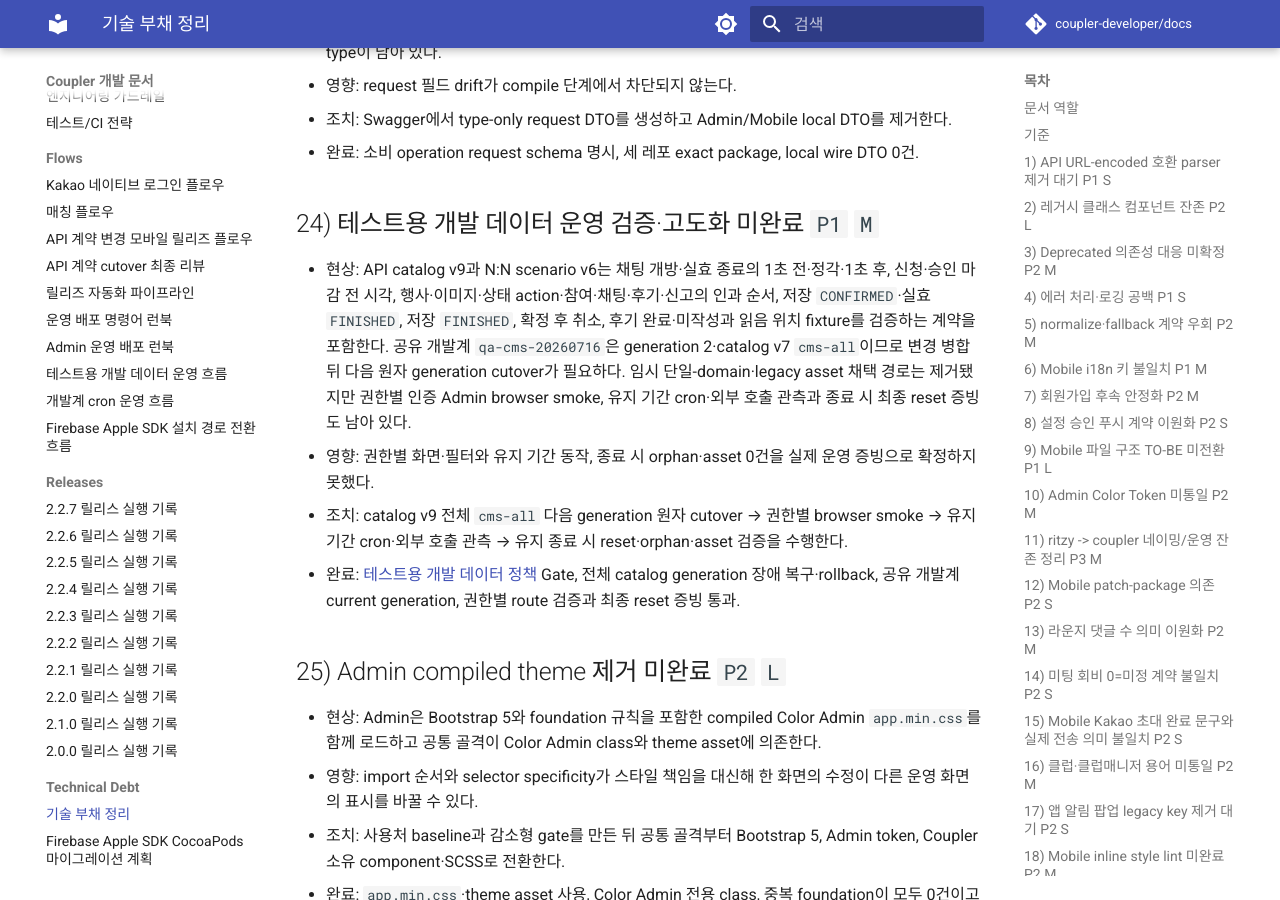
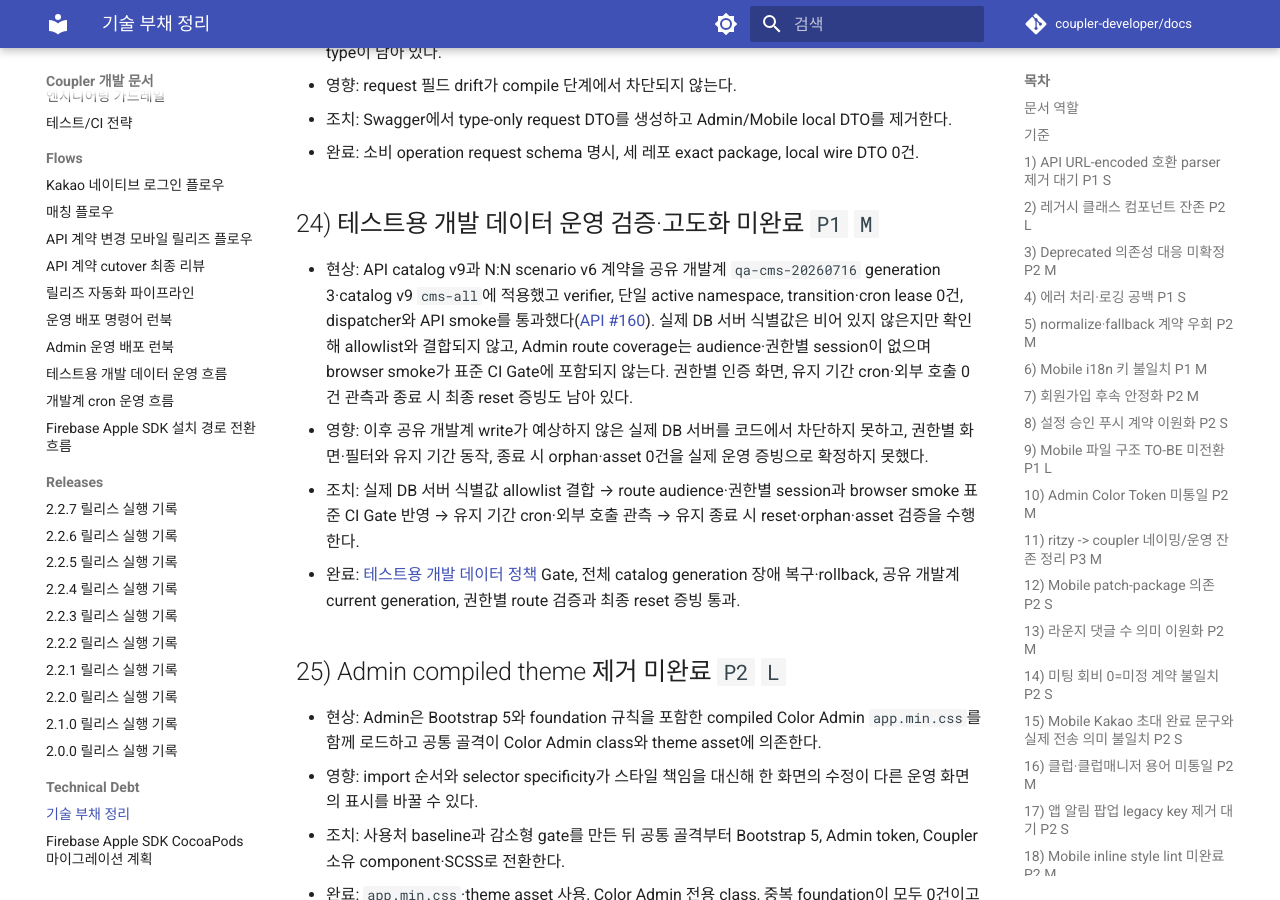
Before and after one commit to coupler-developer/docs, an MkDocs documentation site: the page built from content/technical-debt/technical-debt.md, in a window 1280 px wide and 900 px high, scrolled down 5664 px. Built offline with MkDocs 1.6.1 and Material for MkDocs 9.7.7, drawn with Linux system fonts in a browser that asks for light colours; comment, search, counter and statistics services are not loaded.

Commit message:
docs: 개발 데이터 v9 적용 상태 동기화

```diff
--- a/content/technical-debt/technical-debt.md
+++ b/content/technical-debt/technical-debt.md
@@ -177,9 +177,9 @@
 
 ## 24) 테스트용 개발 데이터 운영 검증·고도화 미완료 `P1` `M`
 
-- 현상: API catalog v9과 N:N scenario v6는 채팅 개방·실효 종료의 1초 전·정각·1초 후, 신청·승인 마감 전 시각, 행사·이미지·상태 action·참여·채팅·후기·신고의 인과 순서, 저장 `CONFIRMED`·실효 `FINISHED`, 저장 `FINISHED`, 확정 후 취소, 후기 완료·미작성과 읽음 위치 fixture를 검증하는 계약을 포함한다. 공유 개발계 `qa-cms-20260716`은 generation 2·catalog v7 `cms-all`이므로 변경 병합 뒤 다음 원자 generation cutover가 필요하다. 임시 단일-domain·legacy asset 채택 경로는 제거됐지만 권한별 인증 Admin browser smoke, 유지 기간 cron·외부 호출 관측과 종료 시 최종 reset 증빙도 남아 있다.
-- 영향: 권한별 화면·필터와 유지 기간 동작, 종료 시 orphan·asset 0건을 실제 운영 증빙으로 확정하지 못했다.
-- 조치: catalog v9 전체 `cms-all` 다음 generation 원자 cutover → 권한별 browser smoke → 유지 기간 cron·외부 호출 관측 → 유지 종료 시 reset·orphan·asset 검증을 수행한다.
+- 현상: API catalog v9과 N:N scenario v6 계약을 공유 개발계 `qa-cms-20260716` generation 3·catalog v9 `cms-all`에 적용했고 verifier, 단일 active namespace, transition·cron lease 0건, dispatcher와 API smoke를 통과했다([API #160](https://github.com/coupler-developer/coupler-api/pull/160)). 실제 DB 서버 식별값은 비어 있지 않은지만 확인해 allowlist와 결합되지 않고, Admin route coverage는 audience·권한별 session이 없으며 browser smoke가 표준 CI Gate에 포함되지 않는다. 권한별 인증 화면, 유지 기간 cron·외부 호출 0건 관측과 종료 시 최종 reset 증빙도 남아 있다.
+- 영향: 이후 공유 개발계 write가 예상하지 않은 실제 DB 서버를 코드에서 차단하지 못하고, 권한별 화면·필터와 유지 기간 동작, 종료 시 orphan·asset 0건을 실제 운영 증빙으로 확정하지 못했다.
+- 조치: 실제 DB 서버 식별값 allowlist 결합 → route audience·권한별 session과 browser smoke 표준 CI Gate 반영 → 유지 기간 cron·외부 호출 관측 → 유지 종료 시 reset·orphan·asset 검증을 수행한다.
 - 완료: [테스트용 개발 데이터 정책](../policy/development-test-data-policy.md) Gate, 전체 catalog generation 장애 복구·rollback, 공유 개발계 current generation, 권한별 route 검증과 최종 reset 증빙 통과.
 
 ## 25) Admin compiled theme 제거 미완료 `P2` `L`
```
Also changed, not shown: content/flows/cross-project/development-test-data-flow.md (+1 -1 lines), content/policy/development-test-data-policy.md (+0 -2 lines).
